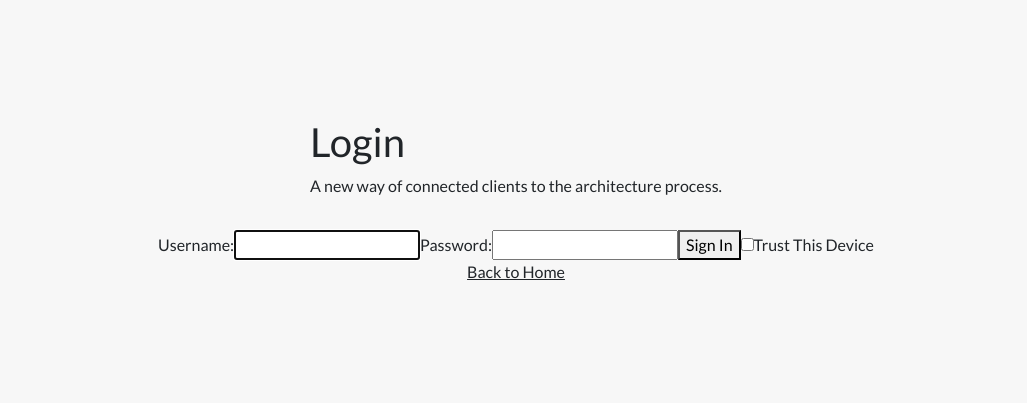
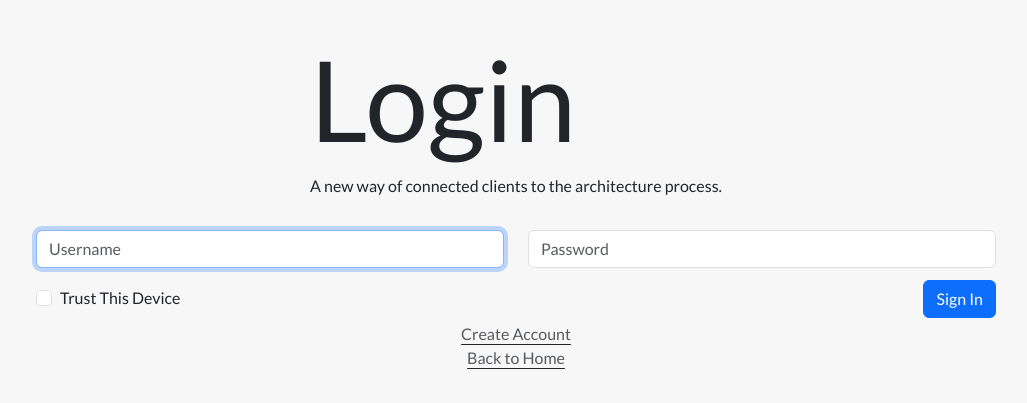
Before and after one commit to abigailjulie/ArtFeenClientPortal, a React (Vite) app in the folder client/TheArchWay/: page /login in a window 1280 px wide. Shown: the part 199-602 px from the top of the page, without its empty margins (124-1151 px from the left). Built offline with nearby package versions, Linux system fonts and the light colour scheme; a web font is replaced by a local one.

Commit message:
added css elements to login, created a login form component

```diff
--- a/client/TheArchWay/src/App.jsx
+++ b/client/TheArchWay/src/App.jsx
@@ -29,6 +29,7 @@ export default function App() {
         {/* Public Routes */}
         <Route index element={<Welcome />} />
         <Route path="login" element={<Login />} />
+        <Route path="register" element={<NewClientForm />} />
         {/* Protected Routes */}
         <Route element={<PersistLogin />}>
           <Route
--- /dev/null
+++ b/client/TheArchWay/src/components/login/LoginForm.jsx
@@ -0,0 +1,112 @@
+import React, { useRef, useState, useEffect } from "react";
+import { useNavigate } from "react-router-dom";
+import { useDispatch } from "react-redux";
+import { setCredentials } from "../../features/auth/authSlice";
+import { useLoginMutation } from "../../features/auth/authApiSlice";
+import Button from "react-bootstrap/Button";
+import Col from "react-bootstrap/Col";
+import Form from "react-bootstrap/Form";
+import Row from "react-bootstrap/Row";
+import PulseLoader from "react-spinners/PulseLoader";
+import usePersist from "../../hooks/usePersist";
+
+export default function LoginForm() {
+  const clientRef = useRef();
+  const errRef = useRef();
+  const [username, setUsername] = useState("");
+  const [password, setPassword] = useState("");
+  const [errMsg, setErrMsg] = useState("");
+  const [persist, setPersist] = usePersist();
+
+  const navigate = useNavigate();
+  const dispatch = useDispatch();
+
+  const [login, { isLoading }] = useLoginMutation();
+
+  useEffect(() => {
+    clientRef.current.focus();
+  }, []);
+
+  useEffect(() => {
+    setErrMsg("");
+  }, [username, password]);
+
+  const handleSubmit = async (e) => {
+    e.preventDefault();
+    try {
+      const { accessToken } = await login({ username, password }).unwrap();
+      dispatch(setCredentials({ accessToken }));
+      setUsername("");
+      setPassword("");
+      navigate("/dash");
+    } catch (error) {
+      if (!error.status) {
+        setErrMsg("No Server Response");
+      } else if (error.status === 400) {
+        setErrMsg("Missing Username or Password");
+      } else if (error.status === 401) {
+        setErrMsg("Unauthorized");
+      } else {
+        setErrMsg(error?.data?.message);
+      }
+      if (errRef.current) {
+        errRef.current.focus();
+      }
+    }
+  };
+
+  const handleClientInput = (e) => setUsername(e.target.value);
+  const handlePwdInput = (e) => setPassword(e.target.value);
+  const handleToggle = () => setPersist((prev) => !prev);
+
+  return (
+    <Form onSubmit={handleSubmit}>
+      <Row>
+        <Col xs={12} md={6} className="mb-3 mb-md-0">
+          <Form.Label htmlFor="username" visuallyHidden>
+            Username
+          </Form.Label>
+          <Form.Control
+            type="text"
+            id="username"
+            ref={clientRef}
+            value={username}
+            placeholder="Username"
+            onChange={handleClientInput}
+            autoComplete="off"
+            required
+          />
+        </Col>
+
+        <Col xs={12} md={6}>
+          <Form.Label htmlFor="password" visuallyHidden>
+            Password
+          </Form.Label>
+          <Form.Control
+            id="password"
+            type="password"
+            placeholder="Password"
+            value={password}
+            onChange={handlePwdInput}
+            required
+          />
+        </Col>
+      </Row>
+
+      <Row className="mt-2">
+        <Col xs="auto" className="my-1 d-flex align-items-center">
+          <Form.Check
+            type="checkbox"
+            id="persist"
+            label="Trust This Device"
+            onChange={handleToggle}
+            checked={persist}
+          />
+        </Col>
+        <Col xs="auto" className="my-1 ms-auto">
+          <Button type="submit">Sign In</Button>
+        </Col>
+      </Row>
+    </Form>
+  );
+}
--- a/client/TheArchWay/src/features/auth/Login.jsx
+++ b/client/TheArchWay/src/features/auth/Login.jsx
@@ -5,55 +5,15 @@ import { setCredentials } from "./authSlice";
 import { useLoginMutation } from "./authApiSlice";
 import PulseLoader from "react-spinners/PulseLoader";
 import usePersist from "../../hooks/usePersist";
+import LoginForm from "../../components/login/LoginForm";
 
 export default function Login() {
-  const clientRef = useRef();
   const errRef = useRef();
-  const [username, setUsername] = useState("");
-  const [password, setPassword] = useState("");
   const [errMsg, setErrMsg] = useState("");
-  const [persist, setPersist] = usePersist();
 
   const navigate = useNavigate();
-  const dispatch = useDispatch();
 
   const [login, { isLoading }] = useLoginMutation();
-
-  useEffect(() => {
-    clientRef.current.focus();
-  }, []);
-
-  useEffect(() => {
-    setErrMsg("");
-  }, [username, password]);
-
-  const handleSubmit = async (e) => {
-    e.preventDefault();
-    try {
-      const { accessToken } = await login({ username, password }).unwrap();
-      dispatch(setCredentials({ accessToken }));
-      setUsername("");
-      setPassword("");
-      navigate("/dash");
-    } catch (error) {
-      if (!error.status) {
-        setErrMsg("No Server Response");
-      } else if (error.status === 400) {
-        setErrMsg("Missing Username or Password");
-      } else if (error.status === 401) {
-        setErrMsg("Unauthorized");
-      } else {
-        setErrMsg(error?.data?.message);
-      }
-      if (errRef.current) {
-        errRef.current.focus();
-      }
-    }
-  };
-
-  const handleClientInput = (e) => setUsername(e.target.value);
-  const handlePwdInput = (e) => setPassword(e.target.value);
-  const handleToggle = () => setPersist((prev) => !prev);
 
   const errClass = errMsg ? "errmsg" : "offscreen";
 
@@ -62,51 +22,28 @@ export default function Login() {
   return (
     <section className="h-100 d-flex flex-column justify-content-center align-items-center">
       <header>
-        <h1>Login</h1>
+        <h1 style={{ fontSize: "var(--ft-Exlarge)" }}>Login</h1>
         <p>A new way of connected clients to the architecture process.</p>
       </header>
 
-      <main>
+      <main className="w-75">
         <p ref={errRef} className={errClass} aria-live="assertive">
           {errMsg}
         </p>
 
-        <form onSubmit={handleSubmit}>
-          <label htmlFor="username">Username:</label>
-          <input
-            type="text"
-            id="username"
-            ref={clientRef}
-            value={username}
-            onChange={handleClientInput}
-            autoComplete="off"
-            required
-          />
-
-          <label htmlFor="password">Password:</label>
-          <input
-            type="password"
-            id="password"
-            value={password}
-            onChange={handlePwdInput}
-            required
-          />
-          <button>Sign In</button>
-
-          <label htmlFor="persist">
-            <input
-              type="checkbox"
-              id="persist"
-              onChange={handleToggle}
-              checked={persist}
-            />
-            Trust This Device
-          </label>
-        </form>
+        <LoginForm />
       </main>
 
-      <footer>
-        <Link to="/">Back to Home</Link>
+      <footer className="d-flex flex-column text-center">
+        <Link
+          className="link-dark link-opacity-75 link-offset-2"
+          to="/register"
+        >
+          Create Account
+        </Link>
+        <Link className="link-dark link-opacity-75 link-offset-2" to="/">
+          Back to Home
+        </Link>
       </footer>
     </section>
   );
--- a/client/TheArchWay/src/features/auth/Welcome.jsx
+++ b/client/TheArchWay/src/features/auth/Welcome.jsx
@@ -16,7 +16,7 @@ export default function Welcome() {
       >
         The ArchWay
       </h1>
-      <p>One platform for architects and client from concept to completion.</p>
+      <p>One platform for architects and clients from concept to completion.</p>
       <p className="d-flex flex-column link-opacity-75 link-offset-2">
         <Link to="/login">Login</Link>
       </p>
```
Also changed, not shown: client/TheArchWay/src/hooks/auth/useLogin.jsx (added).
